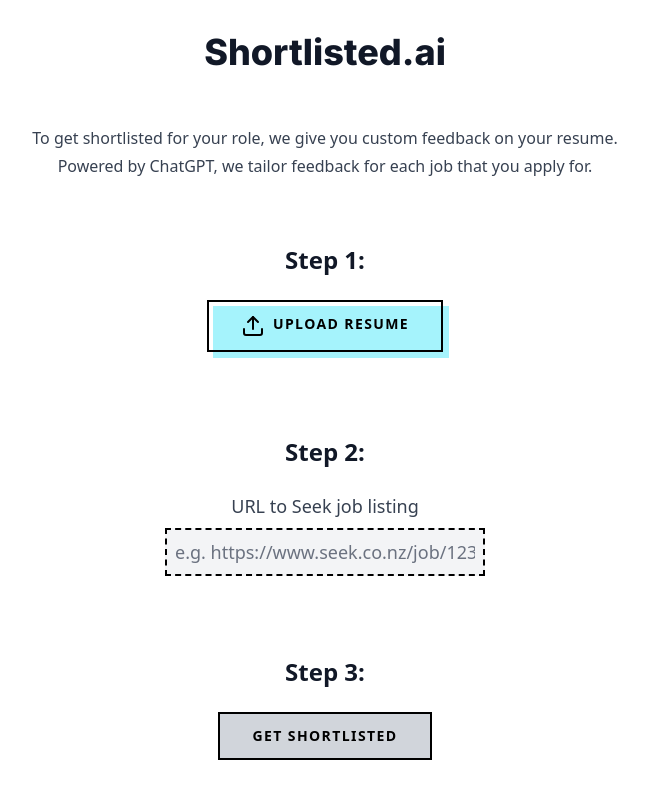
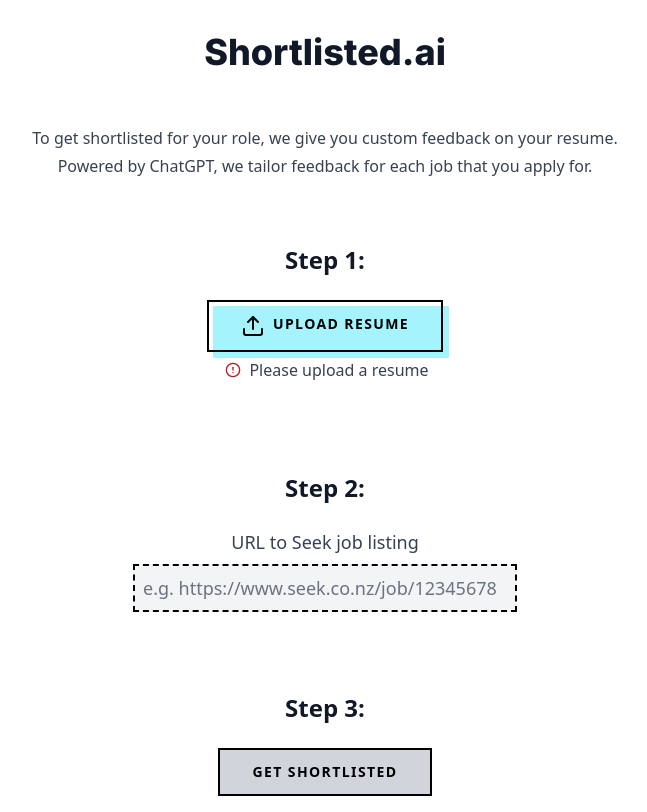
Before and after one commit to testA113/shortlisted-poc, a Next.js app in the folder client/: page / in a window 1280 px wide. Shown: the whole page, without its empty margins (315-962 px from the left). Built offline with nearby package versions, Linux system fonts and the light colour scheme.

Commit message:
not valid with no file

```diff
--- a/client/src/app/ReviewForm/ReviewForm.tsx
+++ b/client/src/app/ReviewForm/ReviewForm.tsx
@@ -6,6 +6,7 @@
 
 import { Button, UploadButton } from "../components/Button";
 import { TextInput } from "../components/TextInput";
+import { useState } from "react";
 
 const schema = z.object({
   file: z.instanceof(FileList, "Must be a FileList"),
@@ -21,6 +22,7 @@
 type Schema = z.infer<typeof schema>;
 
 export function ReviewForm() {
+  const [fileName, setFileName] = useState("");
   const {
     register,
     handleSubmit,
@@ -45,6 +47,9 @@
         color="bg-cyan-200"
         innerRef={fileRef}
         onChange={onChange}
+        fileName={fileName}
+        setFileName={setFileName}
+        error={fileName ? errors.file?.message : "Please upload a resume"}
         {...fileRest}
       >
         <Upload />
@@ -54,13 +59,13 @@
       <TextInput
         labelText="URL to Seek job listing"
         placeholder="e.g. https://www.seek.co.nz/job/12345678"
-        className="w-80"
+        className="w-96"
         innerRef={urlRef}
         error={errors.url?.message}
         {...urlRest}
       />
       <h2>Step 3:</h2>
-      <Button type="submit" disabled={!isValid}>
+      <Button type="submit" disabled={!isValid || !fileName}>
         Get shortlisted
       </Button>
     </form>
--- a/client/src/app/components/Button/UploadButton.tsx
+++ b/client/src/app/components/Button/UploadButton.tsx
@@ -1,10 +1,13 @@
 "use client";
 import clsx from "clsx";
 import { CheckCircle2 } from "lucide-react";
-import { HTMLProps, ReactNode, Ref, useState } from "react";
+import { Dispatch, HTMLProps, ReactNode, Ref, SetStateAction } from "react";
+import { FormError } from "../FormError";
 
 interface Props extends HTMLProps<HTMLInputElement> {
   children: ReactNode;
+  fileName: string;
+  setFileName: Dispatch<SetStateAction<string>>;
   innerRef?: Ref<HTMLInputElement>;
   maxFileSize?: number;
   className?: string;
@@ -15,16 +18,17 @@
 
 export function UploadButton({
   children,
+  fileName,
+  setFileName,
   innerRef,
   maxFileSize = 5,
   className,
   accept = ".pdf",
   color = "bg-yellow-300",
   onChange,
+  error,
   ...inputProps
 }: Props) {
-  const [fileName, setFileName] = useState("");
-
   return (
     <div className="flex flex-col items-center">
       <label
@@ -67,6 +71,7 @@
           {children}
         </span>
       </label>
+      {error && <FormError error={error} />}
       <div className={fileName ? "" : "invisible"}>
         <span className="my-1 flex items-center gap-1">
           <CheckCircle2 className="h-4 text-green-700" />
```
